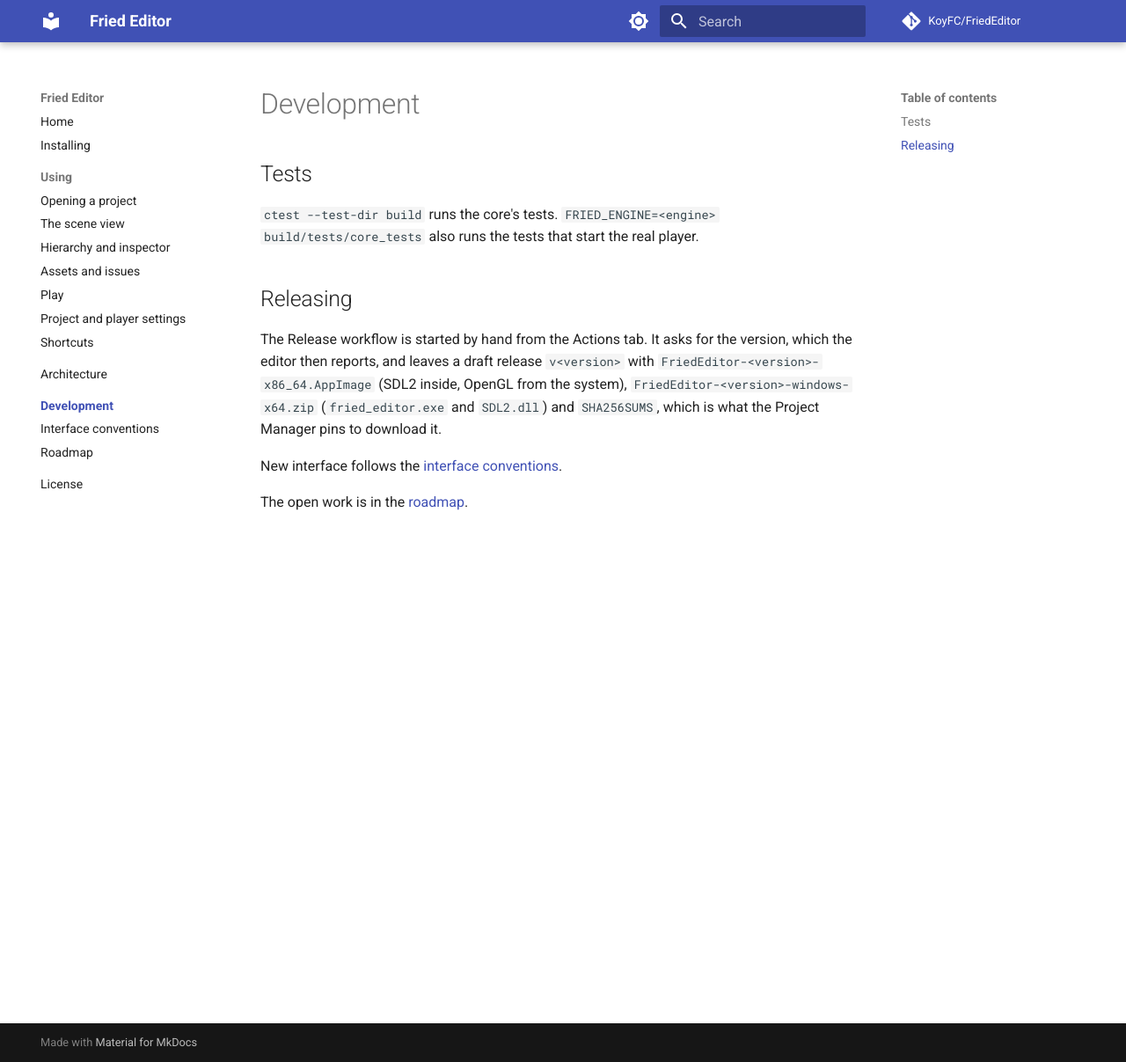
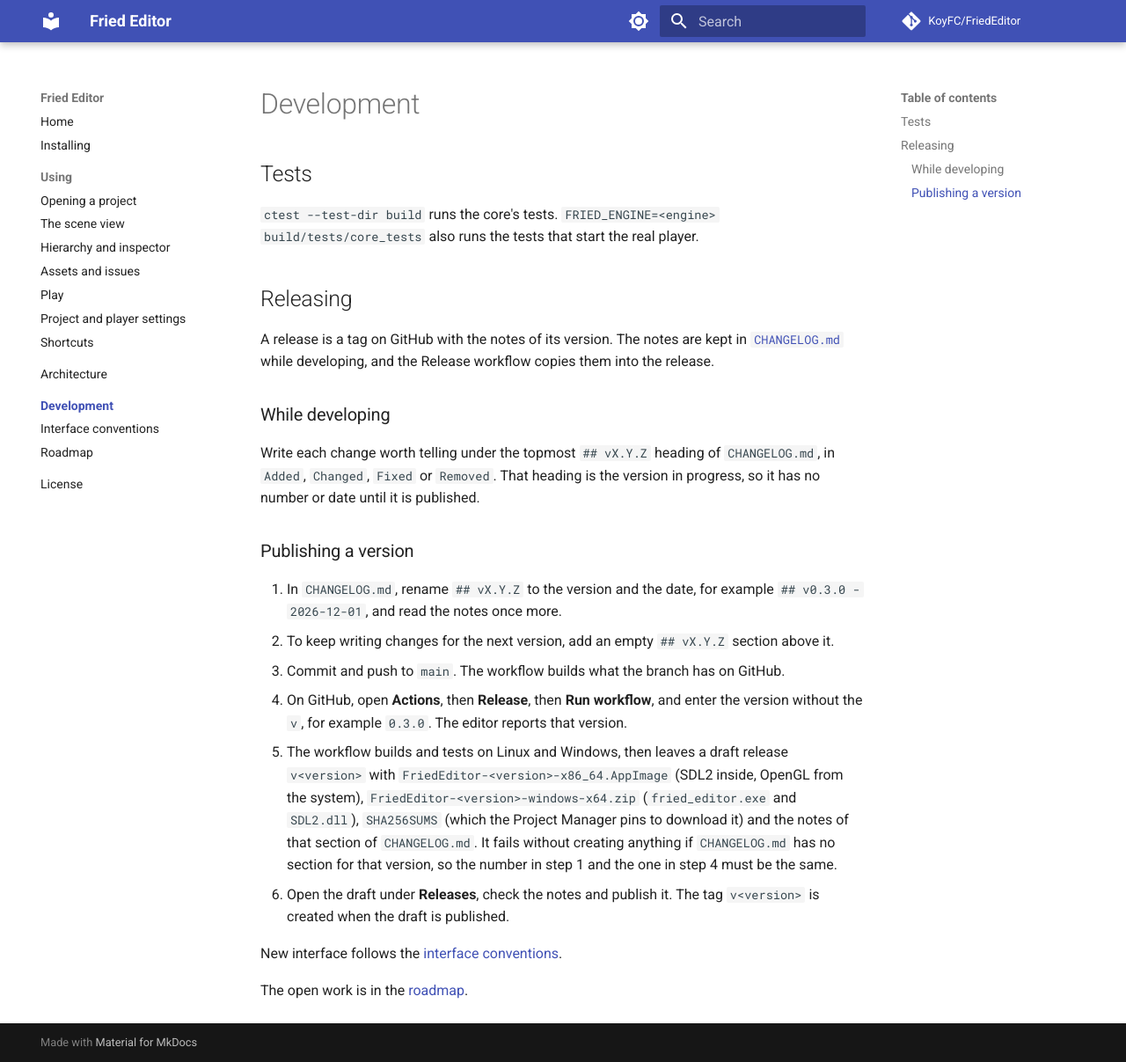
Before and after one commit to KoyFC/FriedEditor, an MkDocs documentation site: the page built from docs/development/index.md, in a window 1280 px wide and 1207 px high. Shown: the whole window at 88% size. Built offline with MkDocs 1.6.1 and Material for MkDocs 9.7.7, drawn with Linux system fonts in a browser that asks for light colours; comment, search, counter and statistics services are not loaded.

Commit message:
Document How to Release in the Development Docs

```diff
--- a/docs/development/index.md
+++ b/docs/development/index.md
@@ -6,7 +6,20 @@
 
 ## Releasing
 
-The Release workflow is started by hand from the Actions tab. It asks for the version, which the editor then reports, and leaves a draft release `v<version>` with `FriedEditor-<version>-x86_64.AppImage` (SDL2 inside, OpenGL from the system), `FriedEditor-<version>-windows-x64.zip` (`fried_editor.exe` and `SDL2.dll`) and `SHA256SUMS`, which is what the Project Manager pins to download it.
+A release is a tag on GitHub with the notes of its version. The notes are kept in [`CHANGELOG.md`](https://github.com/KoyFC/FriedEditor/blob/main/CHANGELOG.md) while developing, and the Release workflow copies them into the release.
+
+### While developing
+
+Write each change worth telling under the topmost `## vX.Y.Z` heading of `CHANGELOG.md`, in `Added`, `Changed`, `Fixed` or `Removed`. That heading is the version in progress, so it has no number or date until it is published.
+
+### Publishing a version
+
+1. In `CHANGELOG.md`, rename `## vX.Y.Z` to the version and the date, for example `## v0.3.0 - 2026-12-01`, and read the notes once more.
+2. To keep writing changes for the next version, add an empty `## vX.Y.Z` section above it.
+3. Commit and push to `main`. The workflow builds what the branch has on GitHub.
+4. On GitHub, open **Actions**, then **Release**, then **Run workflow**, and enter the version without the `v`, for example `0.3.0`. The editor reports that version.
+5. The workflow builds and tests on Linux and Windows, then leaves a draft release `v<version>` with `FriedEditor-<version>-x86_64.AppImage` (SDL2 inside, OpenGL from the system), `FriedEditor-<version>-windows-x64.zip` (`fried_editor.exe` and `SDL2.dll`), `SHA256SUMS` (which the Project Manager pins to download it) and the notes of that section of `CHANGELOG.md`. It fails without creating anything if `CHANGELOG.md` has no section for that version, so the number in step 1 and the one in step 4 must be the same.
+6. Open the draft under **Releases**, check the notes and publish it. The tag `v<version>` is created when the draft is published.
 
 New interface follows the [interface conventions](ui-conventions.md).
 
```
Also changed, not shown: CHANGELOG.md (+1 -1 lines).
